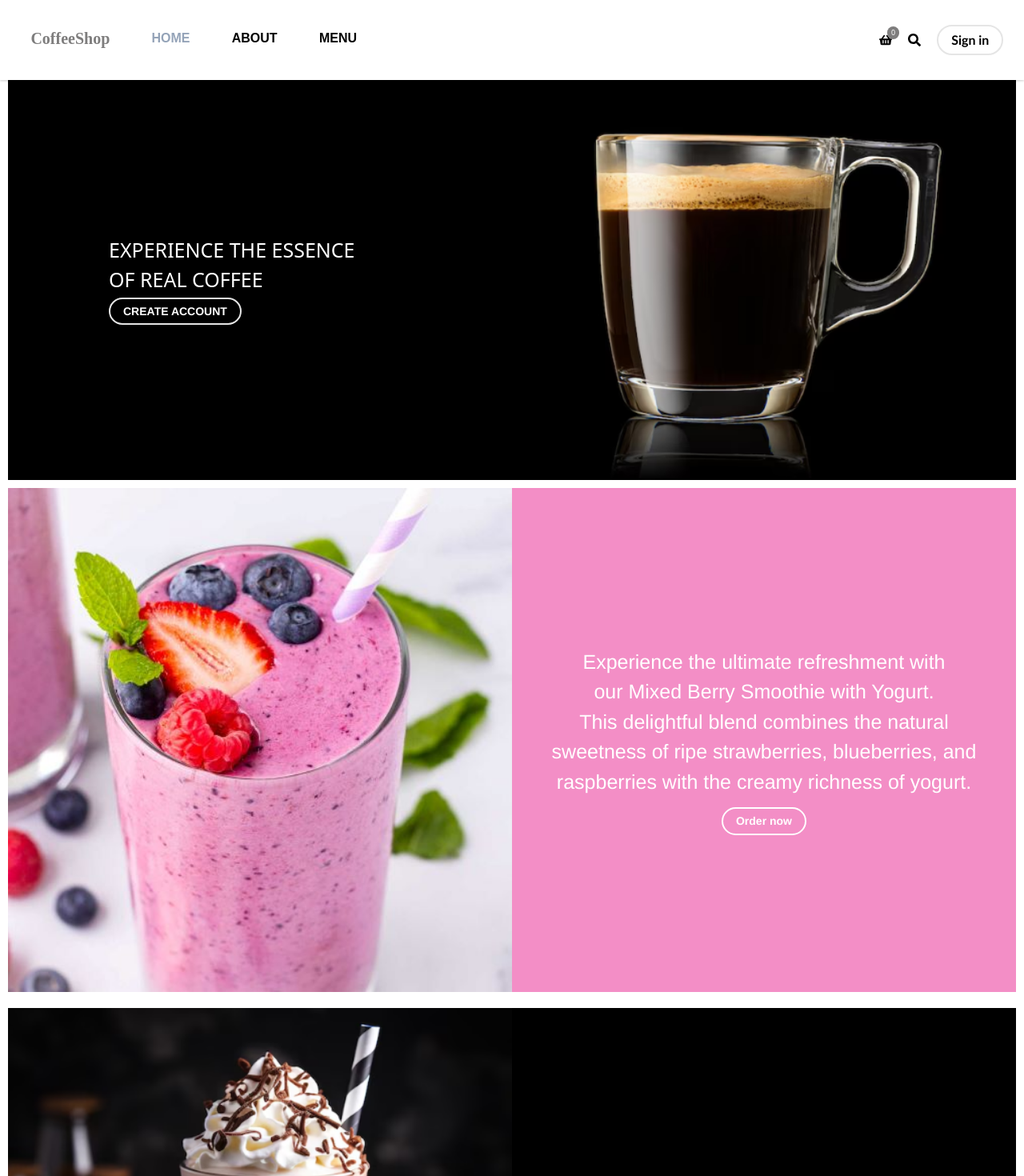
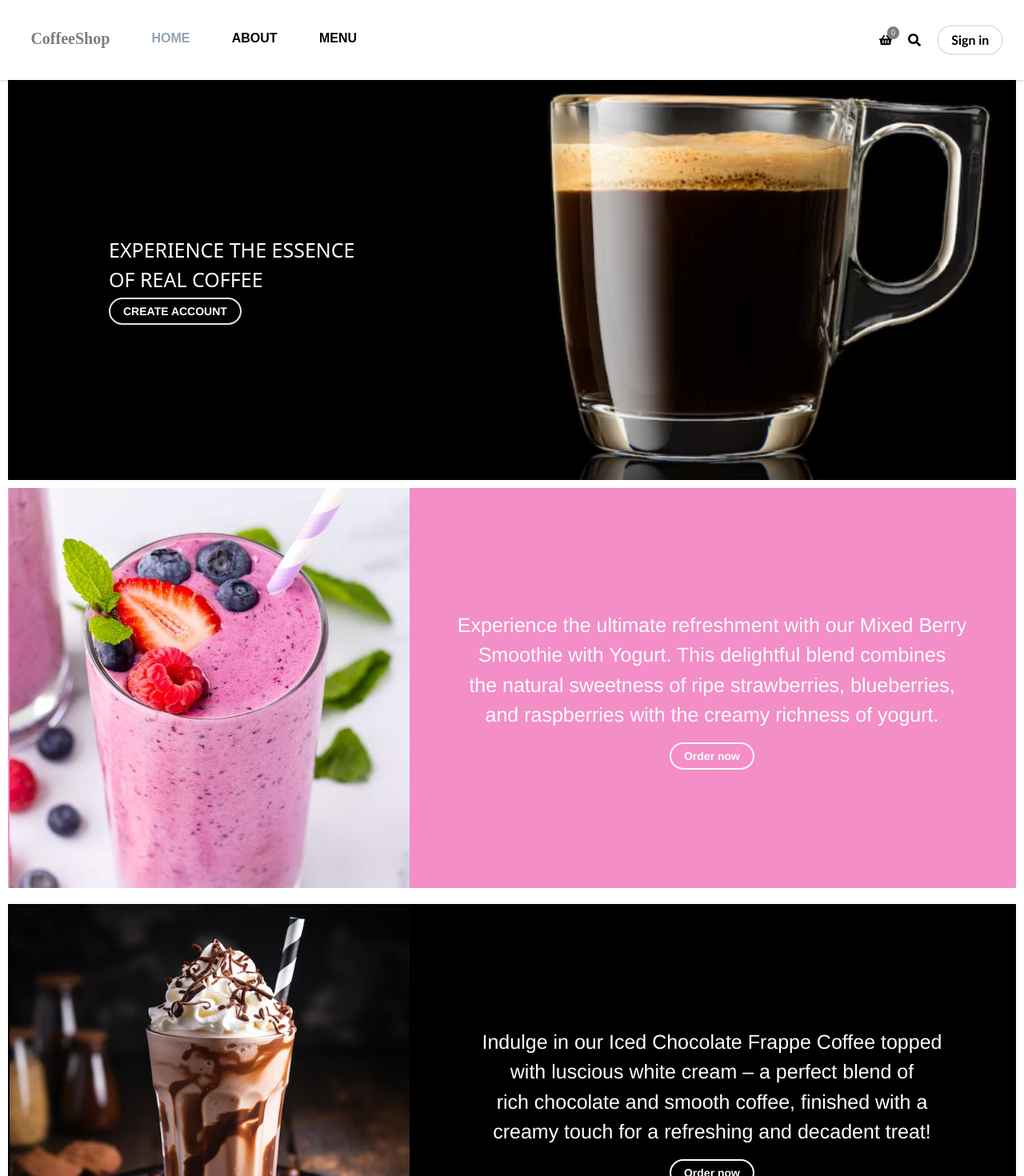
Before and after one commit to farahsamad/CoffeeShop, a Next.js app: page / in a window 1280 px wide. Shown: the top 1470 px of the page at 80% size. Built offline with nearby package versions, Linux system fonts and the light colour scheme; no server answers.

Commit message:
update images in home page

```diff
--- a/components/about.tsx
+++ b/components/about.tsx
@@ -33,7 +33,8 @@ function About({ aboutRef, barVisibility, sectionRef }: homeProps) {
                 src={"/image/latte.png"}
                 blurredSrc={"/image/blurred-latte.png"}
                 imageAlt="latte"
-              ></BlurredImage>
+                variant="default"
+              />
             </div>
             <div className="first-section-paragraph-container">
               <div className="first-section-paragraph">
@@ -53,7 +54,8 @@ function About({ aboutRef, barVisibility, sectionRef }: homeProps) {
                 src={"/image/strawberry-smoothie.png"}
                 blurredSrc={"/image/blurred-strawberry-smoothie.png"}
                 imageAlt="strawberry smoothie"
-              ></BlurredImage>
+                variant="default"
+              />
             </div>
             <div className="first-section-paragraph-container">
               <div className="first-section-paragraph">
--- a/components/home.tsx
+++ b/components/home.tsx
@@ -90,8 +90,7 @@ function Home() {
                   src="/image/coffee-banner.png"
                   blurredSrc="/image/blurred-coffee-banner.png"
                   imageAlt="coffee banner"
-                  width={1000}
-                  height={400}
+                  variant="hero"
                   priority
                 />
               </div>
@@ -124,9 +123,7 @@ function Home() {
                   src={"/image/triple-berry-smoothie-feat-min.png"}
                   blurredSrc={"/image/blurred-triple-berry-smoothie-feat-min.png"}
                   imageAlt="berry smoothie"
-                  width={1200}
-                  height={600}
-                  priority
+                  variant="default"
                 />
               </div>
               <div className="first-section-paragraph-container">
@@ -171,9 +168,7 @@ function Home() {
                   src={"/image/iced-chocolate-frappe-coffee.png"}
                   blurredSrc={"/image/blurred-iced-chocolate-frappe-coffee.png"}
                   imageAlt="iced chocolate frappe coffee"
-                  width={1200}
-                  height={600}
-                  priority
+                  variant="default"
                 />
               </div>
               <div className="first-section-paragraph-container">
--- a/components/ui/blurred-image.tsx
+++ b/components/ui/blurred-image.tsx
@@ -8,6 +8,8 @@ interface BlurredProps {
   width?: number;
   height?: number;
   priority?: boolean;
+  variant?: "hero" | "default"; // new prop
+  className?: string;
 }
 
 const BlurredImage: React.FC<BlurredProps> = ({
@@ -17,6 +19,8 @@ const BlurredImage: React.FC<BlurredProps> = ({
   width = 500,
   height = 300,
   priority = false,
+  variant = "default",
+  className = "",
 }) => {
   // const [isLoaded, setIsLoaded] = useState(false);
 
@@ -51,17 +55,28 @@ const BlurredImage: React.FC<BlurredProps> = ({
   //     )}
   //   </>
   // );
+  // Default dimensions for each variant
+  const imageDimensions =
+    variant === "hero"
+      ? { width: 1000, height: 400 } // banner image
+      : { width: 800, height: 500 }; // all other images
 
   return (
     <Image
       src={src}
       alt={imageAlt}
-      width={width}
-      height={height}
+      width={width || imageDimensions.width}
+      height={height || imageDimensions.height}
       placeholder="blur"
       blurDataURL={blurredSrc}
       priority={priority}
-      style={{ display: "block" }}
+      className={className}
+      style={{
+        objectFit: "cover",
+        width: "100%",
+        height: "auto",
+        display: "block",
+      }}
       sizes="(max-width: 768px) 100vw, 50vw"
     />
   );
```
